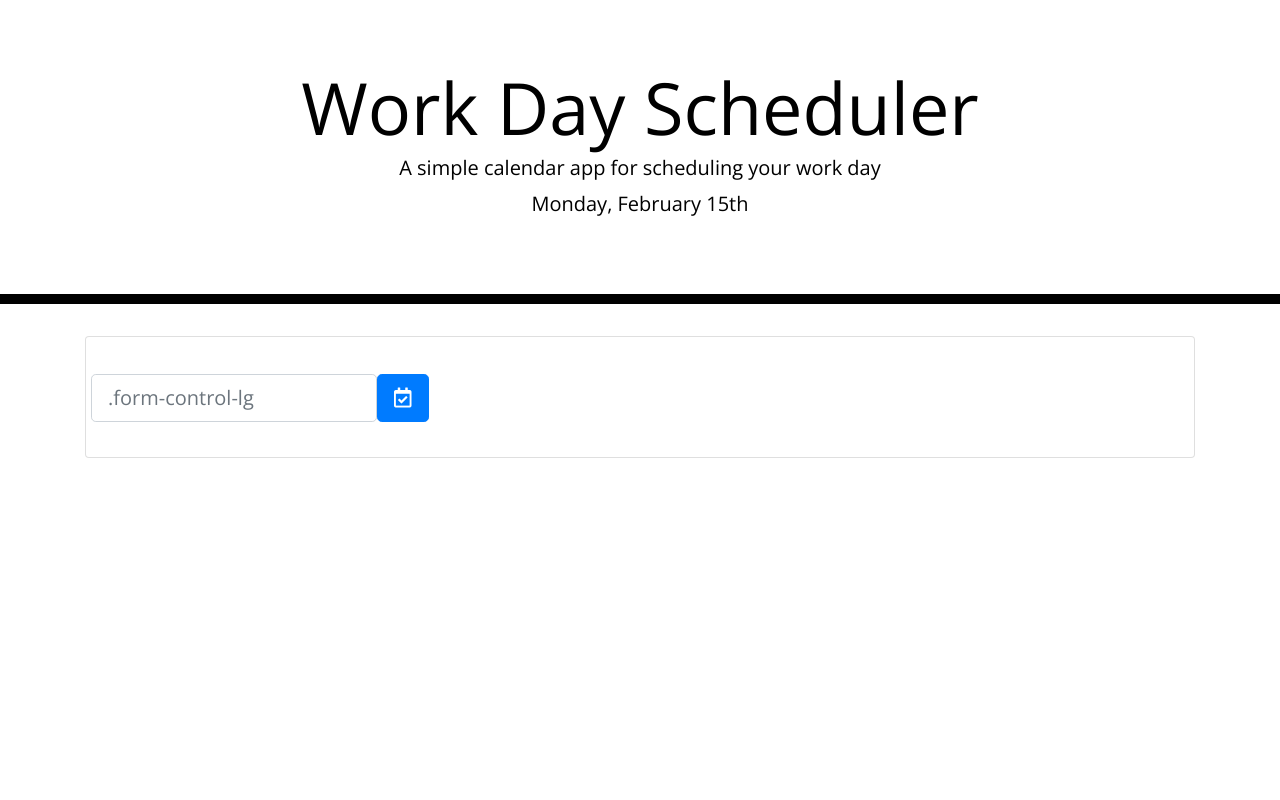
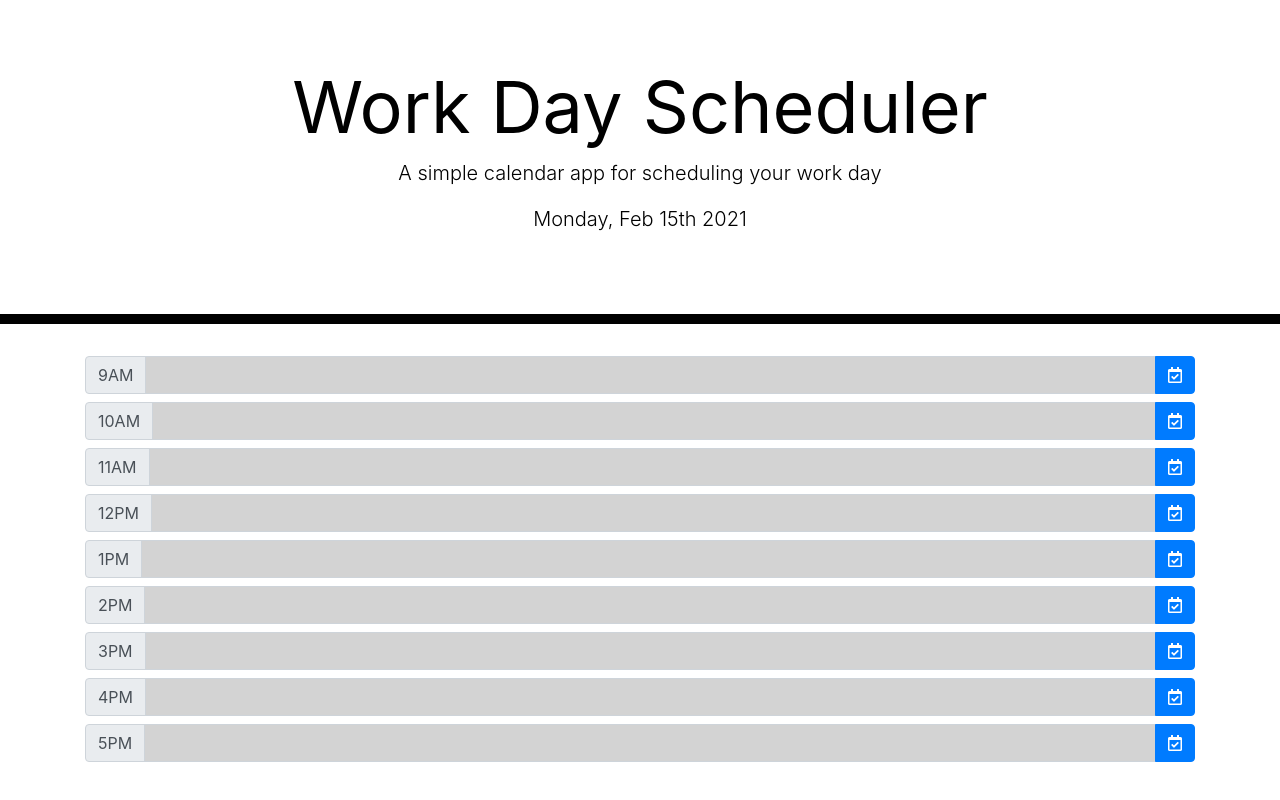
Before and after one commit to selma-e/hw5_daily_planner, a plain HTML site: page index.html in a window 1280 px wide. Drawn offline with nearby package versions, Linux system fonts and the light colour scheme.

Commit message:
color css styling

```diff
--- a/index.html
+++ b/index.html
@@ -1,14 +1,23 @@
 <!DOCTYPE html>
 <html lang="en">
-
   <head>
     <meta charset="UTF-8" />
     <meta name="viewport" content="width=device-width, initial-scale=1.0" />
     <meta http-equiv="X-UA-Compatible" content="ie=edge" />
-  <link rel="stylesheet" href="https://stackpath.bootstrapcdn.com/bootstrap/4.3.1/css/bootstrap.min.css" />
-  <link rel="stylesheet" href="https://use.fontawesome.com/releases/v5.8.1/css/all.css"
-    integrity="sha384-50oBUHEmvpQ+1lW4y57PTFmhCaXp0ML5d60M1M7uH2+nqUivzIebhndOJK28anvf" crossorigin="anonymous" />
-  <link href="https://fonts.googleapis.com/css?family=Open+Sans&display=swap" rel="stylesheet" />
+    <link
+      rel="stylesheet"
+      href="https://stackpath.bootstrapcdn.com/bootstrap/4.3.1/css/bootstrap.min.css"
+    />
+    <link
+      rel="stylesheet"
+      href="https://use.fontawesome.com/releases/v5.8.1/css/all.css"
+      integrity="sha384-50oBUHEmvpQ+1lW4y57PTFmhCaXp0ML5d60M1M7uH2+nqUivzIebhndOJK28anvf"
+      crossorigin="anonymous"
+    />
+    <link
+      href="https://fonts.googleapis.com/css?family=Open+Sans&display=swap"
+      rel="stylesheet"
+    />
     <link rel="stylesheet" href="style.css" />
     <title>Work Day Scheduler</title>
   </head>
@@ -17,35 +26,27 @@
     <header class="jumbotron">
       <h1 class="display-3">Work Day Scheduler</h1>
       <p class="lead">A simple calendar app for scheduling your work day</p>
-    <p id="currentDay" class="lead"></p>
+      <p id="currentDate" class="lead"></p>
     </header>
 
-  <div class="container">
-    <div class="card">
-      <div class="card-body">
-        <div class="row">
-          <form class="form-inline">
-            <label class="sr-only" for="inlineFormInputName2">Name</label>
-            <input class="form-control form-control-lg" type="text" placeholder=".form-control-lg">
-            <button type="submit" class="btn btn-primary btn-lg"><i class="far fa-calendar-check"></i></button>
-          </form>
-        </div>
-      </div>
-    </div>
-    <!-- Timeblocks go here -->
-  </div>
+    <div class="container" id="timeBlocks"></div>
 
-  <script src="https://cdn.jsdelivr.net/npm/popper.js@1.16.1/dist/umd/popper.min.js"
-    integrity="sha384-9/reFTGAW83EW2RDu2S0VKaIzap3H66lZH81PoYlFhbGU+6BZp6G7niu735Sk7lN" crossorigin="anonymous">
-  </script>
-  <script src="https://code.jquery.com/jquery-3.5.1.slim.min.js"
-    integrity="sha384-DfXdz2htPH0lsSSs5nCTpuj/zy4C+OGpamoFVy38MVBnE+IbbVYUew+OrCXaRkfj" crossorigin="anonymous">
-  </script>
-  <script src="https://stackpath.bootstrapcdn.com/bootstrap/4.5.2/js/bootstrap.min.js"
-    integrity="sha384-B4gt1jrGC7Jh4AgTPSdUtOBvfO8shuf57BaghqFfPlYxofvL8/KUEfYiJOMMV+rV" crossorigin="anonymous">
-  </script>
+    <script
+      src="https://cdn.jsdelivr.net/npm/popper.js@1.16.1/dist/umd/popper.min.js"
+      integrity="sha384-9/reFTGAW83EW2RDu2S0VKaIzap3H66lZH81PoYlFhbGU+6BZp6G7niu735Sk7lN"
+      crossorigin="anonymous"
+    ></script>
+    <script
+      src="https://code.jquery.com/jquery-3.5.1.slim.min.js"
+      integrity="sha384-DfXdz2htPH0lsSSs5nCTpuj/zy4C+OGpamoFVy38MVBnE+IbbVYUew+OrCXaRkfj"
+      crossorigin="anonymous"
+    ></script>
+    <script
+      src="https://stackpath.bootstrapcdn.com/bootstrap/4.5.2/js/bootstrap.min.js"
+      integrity="sha384-B4gt1jrGC7Jh4AgTPSdUtOBvfO8shuf57BaghqFfPlYxofvL8/KUEfYiJOMMV+rV"
+      crossorigin="anonymous"
+    ></script>
     <script src="https://cdnjs.cloudflare.com/ajax/libs/moment.js/2.24.0/moment.min.js"></script>
     <script src="script.js"></script>
   </body>
-
 </html>
--- a/script.js
+++ b/script.js
@@ -1,6 +1,48 @@
+let hours = ["9AM", "10AM", "11AM", "12PM", "1PM", "2PM", "3PM", "4PM", "5PM"];
+let dateElement = document.getElementById("currentDate");
+let momentCurrentDate = moment().format("dddd, MMM Do YYYY");
+let currentTime = moment().format("hh");
+dateElement.innerHTML = momentCurrentDate;
+
+for (let i = 0; i < hours.length; i++) {
+  let divEl = document.createElement("div");
+  divEl.className = "input-group mb-2";
+  let prependGroupEl = document.createElement("div");
+  prependGroupEl.className = "input-group-prepend";
+  let prependSpanEl = document.createElement("span");
+  prependSpanEl.className = "input-group-text time-box";
+  prependSpanEl.textContent = hours[i];
+  prependGroupEl.append(prependSpanEl);
+  let inputEl = document.createElement("input");
+  inputEl.className = "form-control enter-text";
+  inputEl.value = localStorage.getItem(hours[i]) ?? "";
+  if (i < currentTime) {
+    inputEl.classList.add("past");
+  } else if (i > currentTime) {
+    inputEl.classList.add("future");
+  } else {
+    inputEl.classList.add("present");
+  }
+  let appendGroupEl = document.createElement("div");
+  appendGroupEl.className = "input-group-append";
+  let appendButtonEl = document.createElement("button");
+  appendButtonEl.className = "btn btn-primary save-btn";
+  appendButtonEl.addEventListener("click", function () {
+    localStorage.setItem(hours[i], inputEl.value);
+  });
+  let appendButtonIconEl = document.createElement("i");
+  appendButtonIconEl.className = "far fa-calendar-check";
+  appendButtonEl.append(appendButtonIconEl);
+  appendGroupEl.append(appendButtonEl);
+  divEl.append(prependGroupEl, inputEl, appendGroupEl);
+  document.getElementById("timeBlocks").append(divEl);
+}
+
 $(document).ready(function () {
-    // Adds the current day of the week and date to the jumbotron
-    $("#currentDay").text(moment().format('dddd, MMMM Do'));
-
-    var hours = ["9AM", "10AM", "11AM", "12PM", "1PM", "2PM", "3PM", "4PM", "5PM"];
+  // function that changes the color of the schedule (past/grey, current/red, future/green)
+  function changeColor() {
+    // pass in the time-box
+    // use method moment to grab current hours, create a for loop (.each method)
+    // moment().hours()
+  }
 });
--- a/style.css
+++ b/style.css
@@ -1,18 +1,3 @@
-body {
-  font-family: 'Open Sans', sans-serif;
-  font-size: 16px;
-  line-height: 1;
-}
-
-textarea{
-  background: transparent;
-  border: none;
-  resize: none;
-  color: #000000;
-  border-left: 1px solid black;
-  padding: 10px;
-}
-
 .jumbotron {
   text-align: center;
   background-color: transparent;
@@ -21,57 +6,22 @@ textarea{
   border-bottom: 10px solid black;
 }
 
-.description{
-  white-space: pre-wrap;
+.display-3 {
+  font-weight: 400;
 }
 
-.time-block{
-  text-align: center;
-  border-radius: 15px;
-}
-
-.row {
-  white-space: pre-wrap;
-  height: 80px;
-  border-top: 1px solid white;;
-}
-
-.hour {
-  background-color: #ffffff;
-  color: #000000;
-  border-top: 1px dashed #000000;
-}
-
+/* Pass in schedule colors */
 .past {
   background-color: #d3d3d3;
-  color: white;
+  color: black;
 }
 
 .present {
   background-color: #ff6961;
-  color: white;
+  color: black;
 }
 
 .future {
   background-color: #77dd77;
-  color: white;
+  color: black;
 }
-
-.saveBtn {
-  border-left: 1px solid black;
-  border-top-right-radius: 15px;
-  border-bottom-right-radius: 15px;
-  background-color: #06AED5;
-  color: white;
-}
-
-.saveBtn i:hover {
-  font-size: 20px;
-  transition: all .3s ease-in-out;
-}
-
-
-/* background-color: #74e96e; lime color
-background-color: rgb(241,77,87); red color
-background-color: rgb(16,175,204); teal color
-background-color: rgb(204,204,204); greige color */
```
Lines whose indentation alone changed are shown as unchanged.
